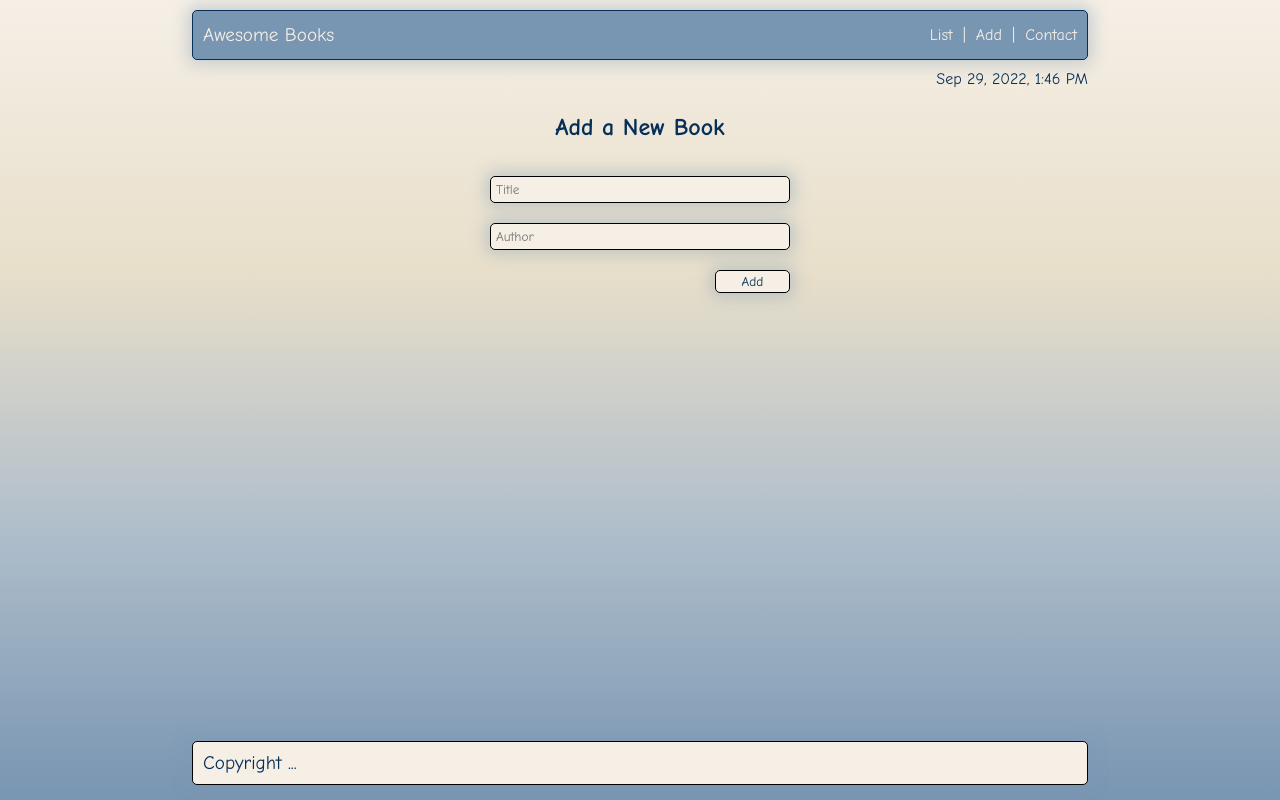
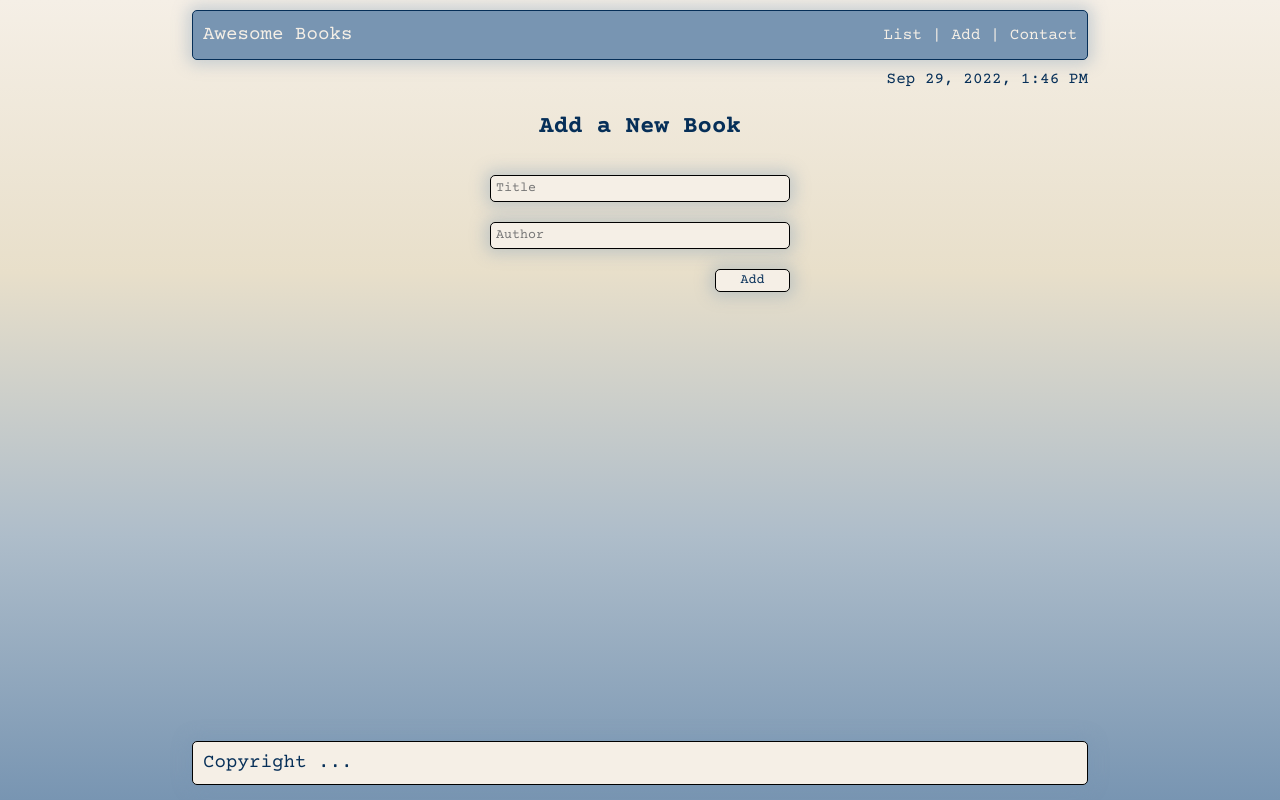
Before and after one commit to karayamanemre/awesome-books-es6, a website with bundled scripts: page index.html in a window 1280 px wide. Both pictures are taken after a click on the link "Add". Built offline with nearby package versions, Linux system fonts and the light colour scheme.

Commit message:
font family changed

```diff
--- a/index.css
+++ b/index.css
@@ -1,3 +1,5 @@
+@import url('https://fonts.googleapis.com/css2?family=Courier+Prime:ital,wght@0,400;0,700;1,400&display=swap');
+
 *,
 *::before,
 *::after {
@@ -8,7 +10,7 @@
 }
 
 body {
-  font-family: 'Comic Sans MS', sans-serif;
+  font-family: 'Courier Prime', sans-serif;
   display: flex;
   flex-direction: column;
   align-items: center;
@@ -136,7 +138,7 @@ label {
 .field {
   margin: 10px;
   width: 300px;
-  font-family: 'Comic Sans MS', sans-serif;
+  font-family: 'Courier Prime', sans-serif;
 }
 
 input {
@@ -166,7 +168,7 @@ input:focus {
   padding: 3px;
   width: 75px;
   border: 1px solid #000;
-  font-family: 'Comic Sans MS', sans-serif;
+  font-family: 'Courier Prime', sans-serif;
   color: #062f58;
   border-radius: 5px;
 }
```
